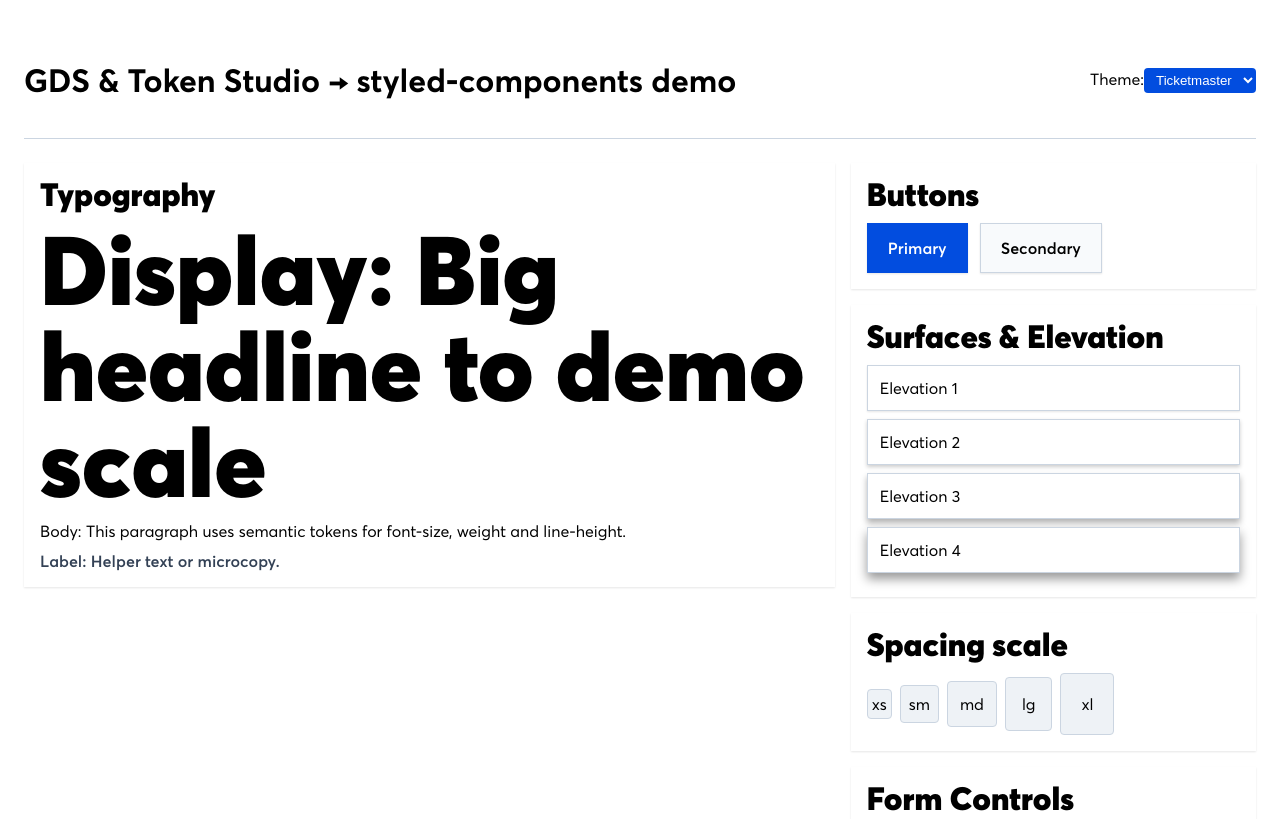
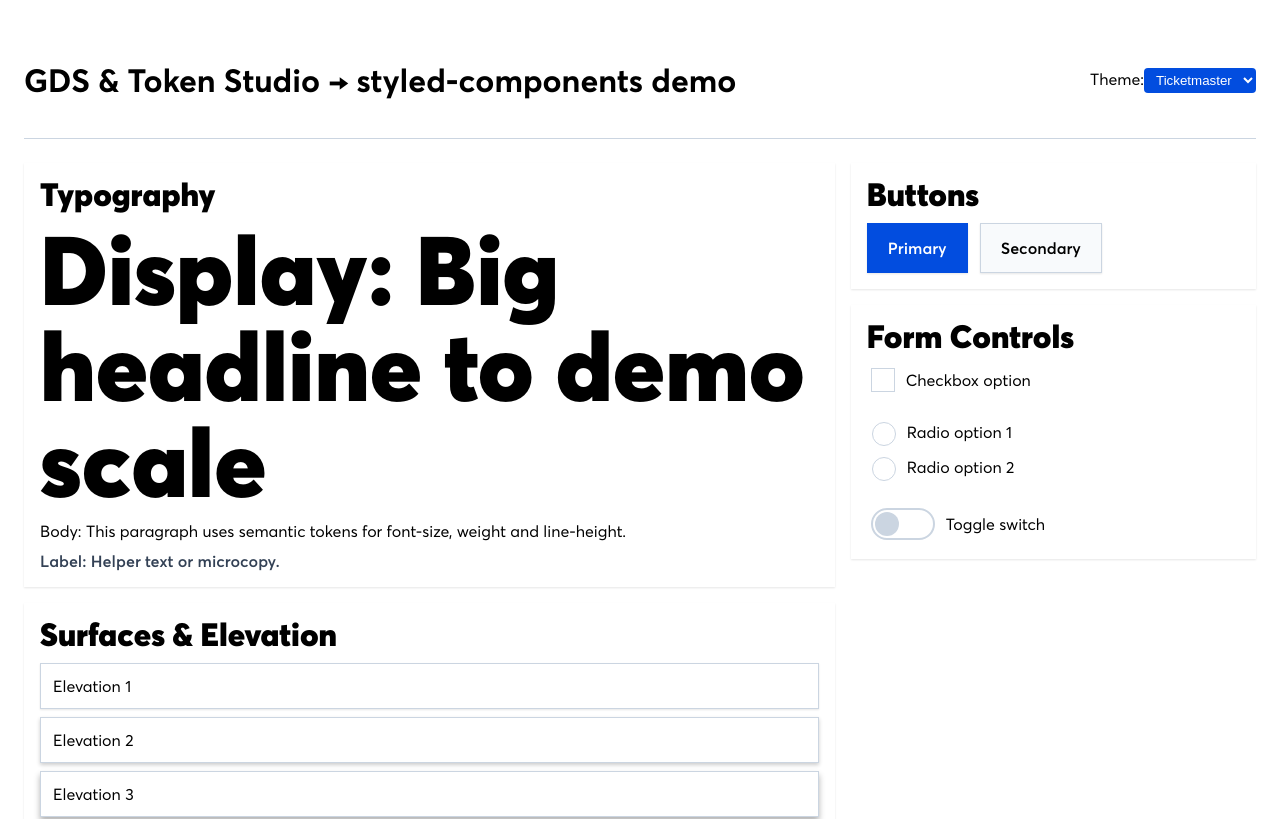
Before and after one commit to jamesodwyerGDS/design-tokens-poc-styled, a React (Vite) app: page / in a window 1280 px wide. Shown: the top 819 px of the page. Built offline with nearby package versions, Linux system fonts and the light colour scheme.

Commit message:
refactor: Move Surface and Spacing sections under Typography

```diff
--- a/src/App.tsx
+++ b/src/App.tsx
@@ -62,16 +62,6 @@ export default function App() {
             <BodyText>Body: This paragraph uses semantic tokens for font-size, weight and line-height.</BodyText>
             <LabelText>Label: Helper text or microcopy.</LabelText>
           </Card>
-        </div>
-
-        <div className="controls-section">
-          <Card>
-            <TitleText>Buttons</TitleText>
-            <div className="row">
-              <Button>Primary</Button>
-              <Button className="secondary">Secondary</Button>
-            </div>
-          </Card>
 
           <Card>
             <TitleText>Surfaces & Elevation</TitleText>
@@ -89,6 +79,16 @@ export default function App() {
               <div className="box s-3">md</div>
               <div className="box s-4">lg</div>
               <div className="box s-5">xl</div>
+            </div>
+          </Card>
+        </div>
+
+        <div className="controls-section">
+          <Card>
+            <TitleText>Buttons</TitleText>
+            <div className="row">
+              <Button>Primary</Button>
+              <Button className="secondary">Secondary</Button>
             </div>
           </Card>
 
--- a/src/atoms/Checkbox.tsx
+++ b/src/atoms/Checkbox.tsx
@@ -2,8 +2,8 @@ import styled from "styled-components";
 
 export const Checkbox = styled.input.attrs({ type: "checkbox" })`
   appearance: none;
-  width: var(--core-space-4);
-  height: var(--core-space-4);
+  width: var(--core-space-6);
+  height: var(--core-space-6);
   border: 1px solid var(--semantic-color-form-control-border);
   border-radius: var(--semantic-radius-sm);
   background: var(--semantic-color-form-control-bg);
--- a/src/atoms/Radio.tsx
+++ b/src/atoms/Radio.tsx
@@ -2,8 +2,8 @@ import styled from "styled-components";
 
 export const Radio = styled.input.attrs({ type: "radio" })`
   appearance: none;
-  width: var(--core-space-4);
-  height: var(--core-space-4);
+  width: var(--core-space-6);
+  height: var(--core-space-6);
   border: 1px solid var(--semantic-color-form-control-border);
   border-radius: 50%;
   background: var(--semantic-color-form-control-bg);
--- a/src/atoms/Toggle.tsx
+++ b/src/atoms/Toggle.tsx
@@ -2,15 +2,15 @@ import styled from "styled-components";
 
 export const Toggle = styled.input.attrs({ type: "checkbox" })`
   appearance: none;
-  width: calc(var(--core-space-4) * 2.5);
-  height: calc(var(--core-space-4) * 1.25);
+  width: calc(var(--core-space-4) * 4);
+  height: calc(var(--core-space-4) * 2);
   border: 2px solid var(--semantic-color-form-control-border);
   border-radius: calc(var(--core-space-4) * 1.25);
   background: var(--semantic-color-form-control-bg);
   cursor: pointer;
   position: relative;
   transition: background 0.2s ease;
-  padding: 2px;
+  padding: 12px;
 
   &::after {
     content: "";
@@ -18,8 +18,8 @@ export const Toggle = styled.input.attrs({ type: "checkbox" })`
     left: 2px;
     top: 50%;
     transform: translateY(-50%);
-    width: calc(var(--core-space-4) * 1.1);
-    height: calc(var(--core-space-4) * 1.1);
+    width: calc(var(--core-space-4) * 1.5);
+    height: calc(var(--core-space-4) * 1.5);
     background: var(--semantic-color-form-control-border);
     border-radius: 50%;
     transition: left 0.2s ease, background 0.2s ease, transform 0.2s ease;
--- a/src/base.css
+++ b/src/base.css
@@ -39,6 +39,9 @@ body {
 
 .typography-section {
   grid-column: 1;
+  display: flex;
+  flex-direction: column;
+  gap: var(--space-4);
 }
 
 .controls-section {
@@ -117,7 +120,7 @@ body {
 .form-controls {
   display: flex;
   flex-direction: column;
-  gap: var(--space-4);
+  gap: var(--space-6);
 }
 
 .control-row {
```
